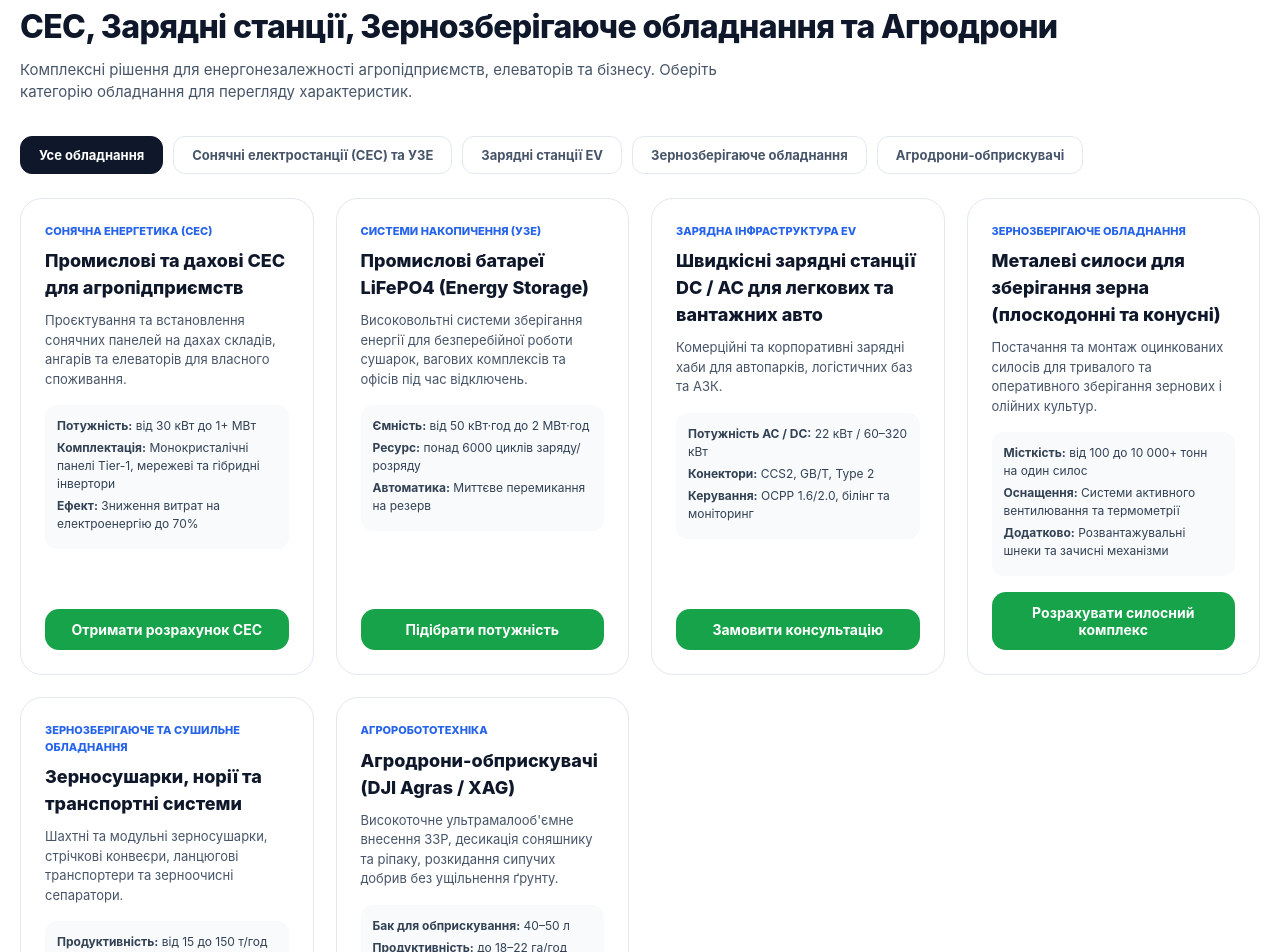
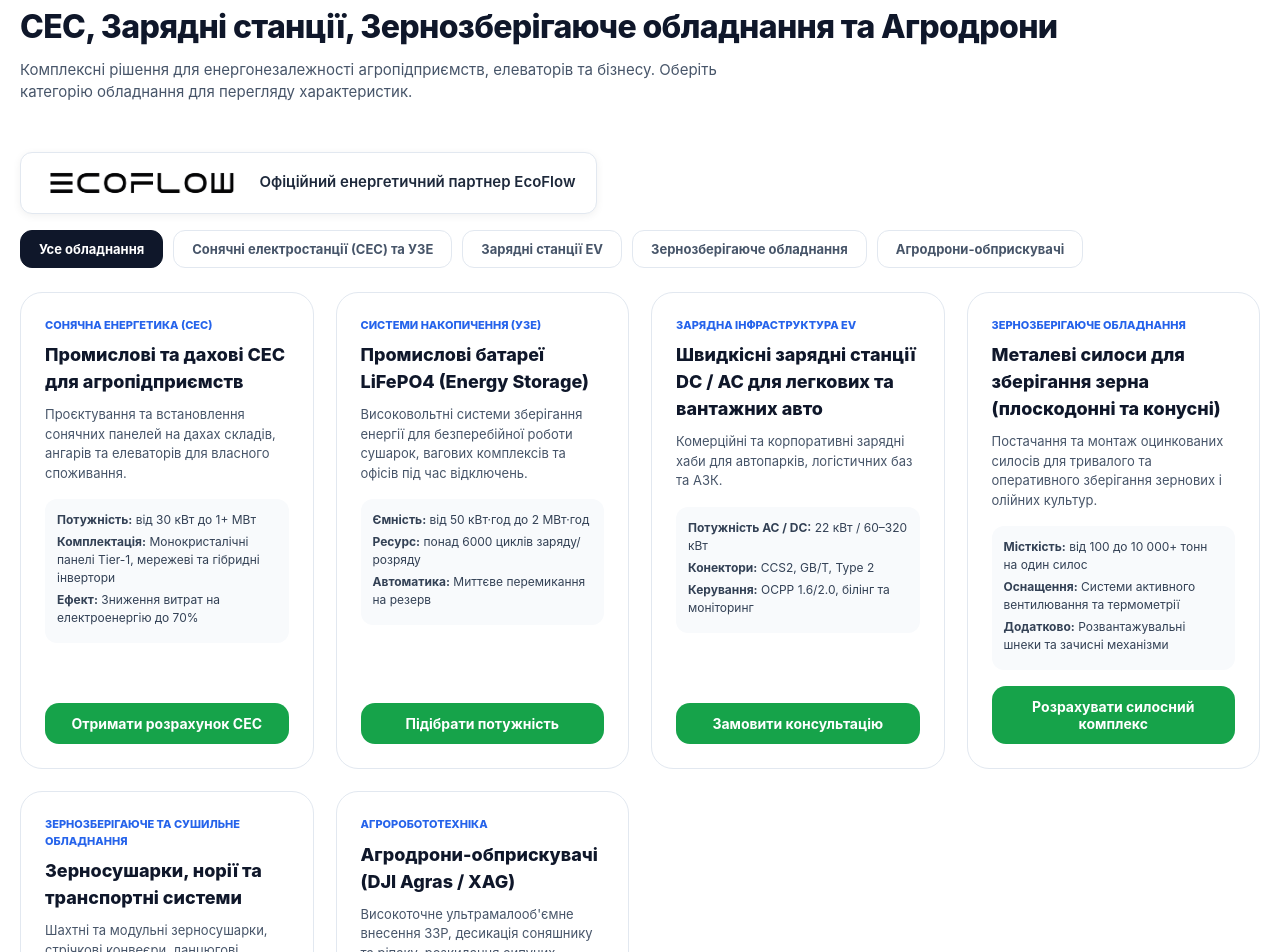
Before and after one commit to Mukola2003/zernotrade, a plain HTML site: page index.html in a window 1280 px wide. Shown: the part 2506-3458 px from the top of the page. Drawn offline with Linux system fonts and the light colour scheme.

Commit message:
Add files via upload

```diff
--- a/index.html
+++ b/index.html
@@ -816,6 +816,10 @@
         Комплексні рішення для енергонезалежності агропідприємств, елеваторів та бізнесу. Оберіть категорію обладнання для перегляду характеристик.
       </p>
     </div>
+<div style="display: inline-flex; align-items: center; gap: 14px; background: #ffffff; border: 1px solid #e2e8f0; border-radius: 12px; padding: 12px 20px; margin: 16px 0; box-shadow: 0 2px 8px rgba(0,0,0,0.06);">
+  <img src="ecoflow.jpg" alt="EcoFlow" style="height: 36px; width: auto; border-radius: 4px;">
+  <span style="font-weight: 600; color: #1e293b; font-size: 15px;">Офіційний енергетичний партнер EcoFlow</span>
+</div>
 
     <div class="filter-tabs">
       <button class="tab-btn active" onclick="filterCatalog('all', this)">Усе обладнання</button>
```
Also changed, not shown: ecoflow.jpg (added).
